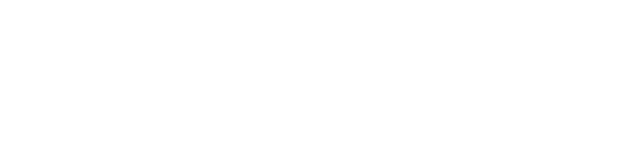
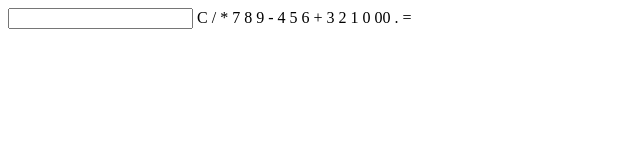
Before and after one commit to Hermes-Emmanuel/calculator, a plain HTML site: page index.html in a window 1280 px wide. Shown: the whole page, without its empty margins (0-640 px from the left). Drawn offline with Linux system fonts and the light colour scheme.

Commit message:
Commit002 - Estrutura HTML

```diff
--- a/index.html
+++ b/index.html
@@ -6,6 +6,26 @@
     <title>Calculator</title>
 </head>
 <body>
-
+    <form class="calculator" name="calc">
+        <input class="value" type="text" name="txt" readonly="">
+        <span class="num" onclick="document.calc.txt.value +=''">C</span>
+        <span class="num" onclick="document.calc.txt.value +='/'">/</span>
+        <span class="num" onclick="document.calc.txt.value +='*'">*</span>
+        <span class="num" onclick="document.calc.txt.value +='7'">7</span>
+        <span class="num" onclick="document.calc.txt.value +='8'">8</span>
+        <span class="num" onclick="document.calc.txt.value +='9'">9</span>
+        <span class="num" onclick="document.calc.txt.value +='-'">-</span>
+        <span class="num" onclick="document.calc.txt.value +='4'">4</span>
+        <span class="num" onclick="document.calc.txt.value +='5'">5</span>
+        <span class="num" onclick="document.calc.txt.value +='6'">6</span>
+        <span class="num" onclick="document.calc.txt.value +='+'">+</span>
+        <span class="num" onclick="document.calc.txt.value +='3'">3</span>
+        <span class="num" onclick="document.calc.txt.value +='2'">2</span>
+        <span class="num" onclick="document.calc.txt.value +='1'">1</span>
+        <span class="num" onclick="document.calc.txt.value +='0'">0</span>
+        <span class="num" onclick="document.calc.txt.value +='00'">00</span>
+        <span class="num" onclick="document.calc.txt.value +='.'">.</span>
+        <span class="num" onclick="document.calc.txt.value +='='">=</span>
+    </form>
 </body>
 </html>
```
